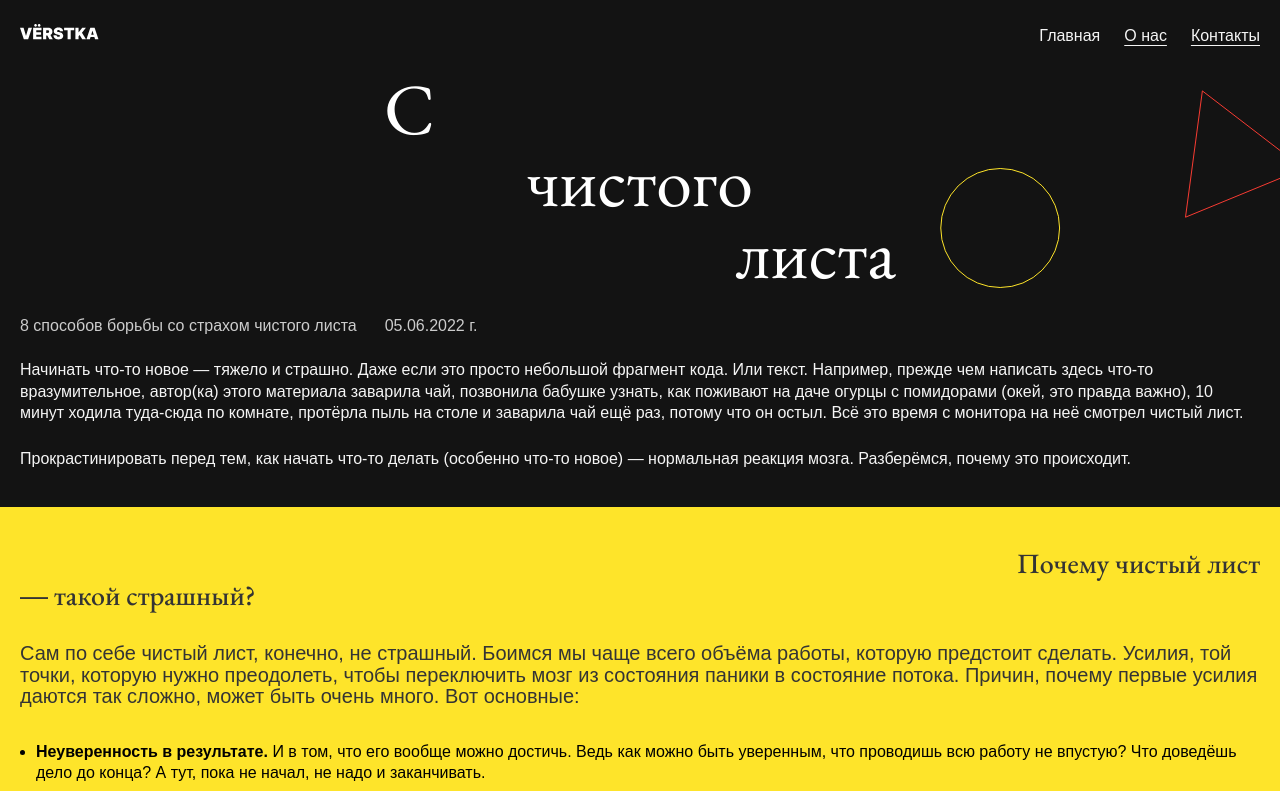
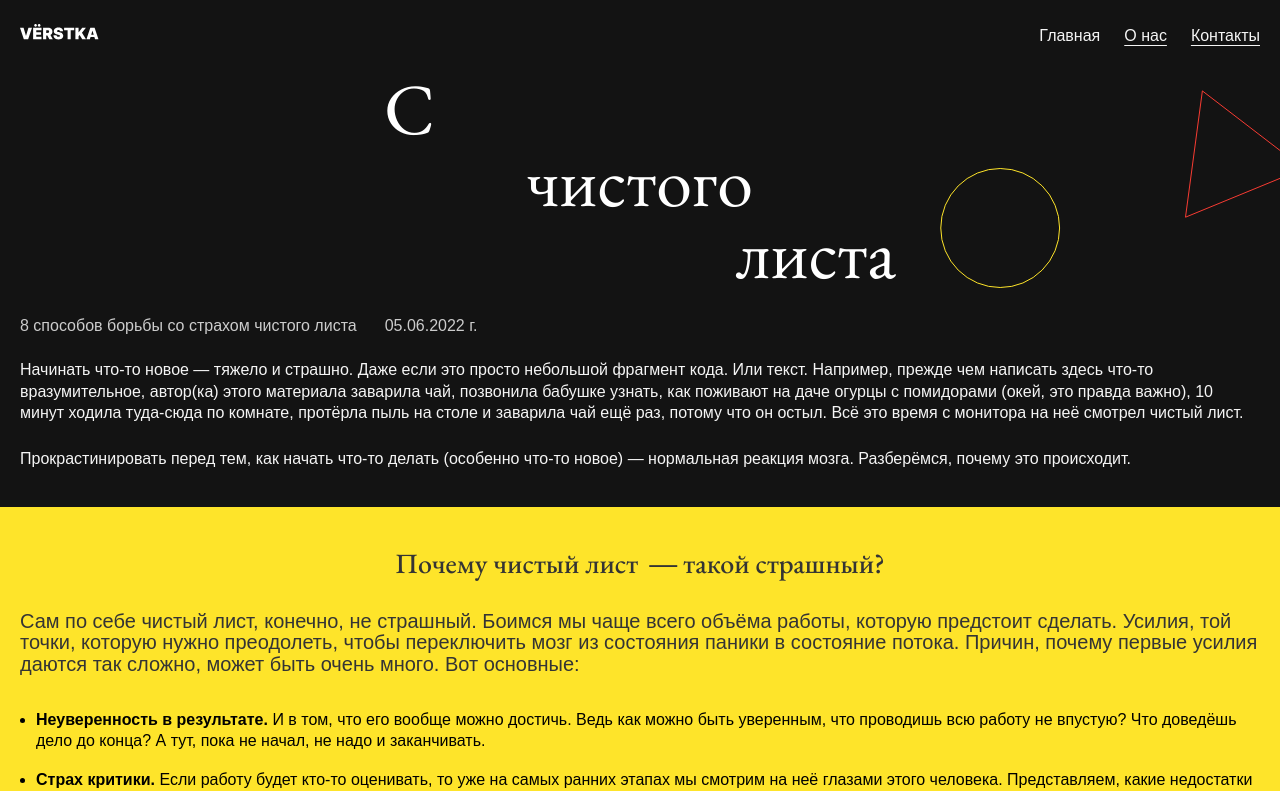
Before and after one commit to CyrilLaz/from-scratch, a Next.js app: page / in a window 1280 px wide. Shown: the top 791 px of the page. Built offline with nearby package versions, Linux system fonts and the light colour scheme.

Commit message:
fix:поменял поведение для адаптива

```diff
--- a/app/components/ui/Heading/Heading.module.scss
+++ b/app/components/ui/Heading/Heading.module.scss
@@ -1,5 +1,5 @@
 .heading {
-    @apply mb-8 font-garamond text-3xl/tiny font-normal;
+    @apply mb-8 font-garamond text-3xl/tiny font-normal max-w-lg mx-auto  sm:flex sm:justify-evenly;
     > span {
         @apply block odd:text-end;
     }
```
